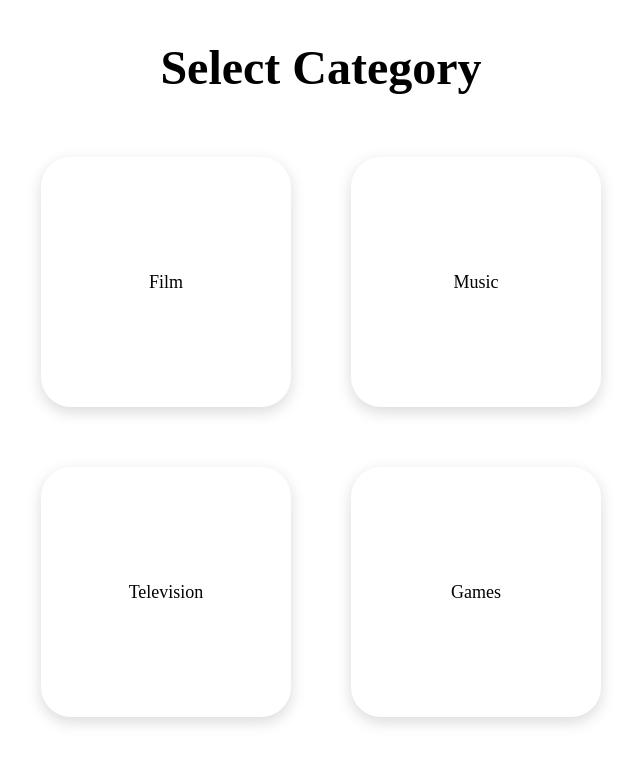
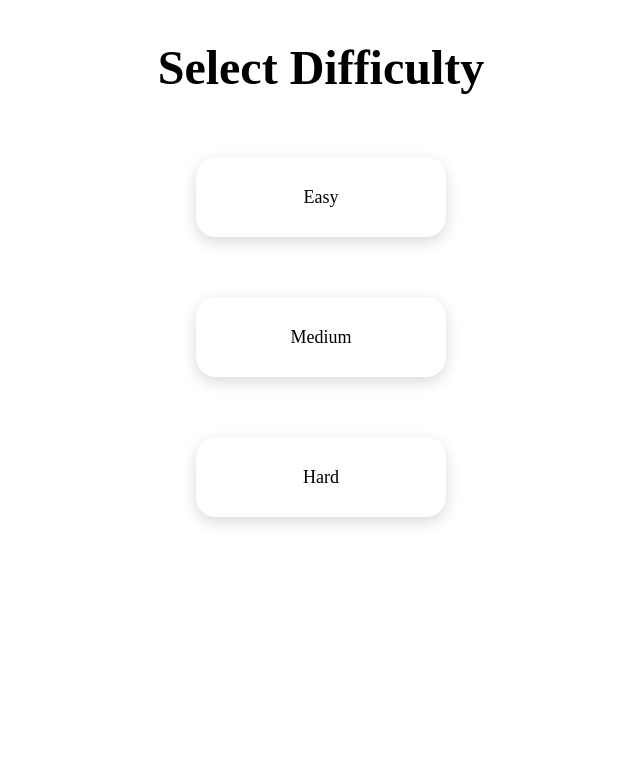
Before and after one commit to ceosss/quiz, a React (Create React App) app: page / in a window 1280 px wide. Shown: the top 764 px of the page, without its empty margins (319-959 px from the left). Built offline with nearby package versions, Linux system fonts and the light colour scheme.

Commit message:
NEW: Select Difficulty

```diff
--- a/src/App.tsx
+++ b/src/App.tsx
@@ -1,11 +1,13 @@
 import React from "react";
 import Options from "./Components/Options/Options";
+import Difficulty from "./Components/Difficulty/Difficulty";
 import "./App.css";
 
 const App = () => {
   return (
     <div>
-      <Options />
+      {/* <Options /> */}
+      <Difficulty />
     </div>
   );
 };
--- /dev/null
+++ b/src/Components/Difficulty/Difficulty.css
@@ -0,0 +1,54 @@
+.difficulty {
+  display: -webkit-box;
+  display: -ms-flexbox;
+  display: flex;
+  -webkit-box-orient: vertical;
+  -webkit-box-direction: normal;
+      -ms-flex-direction: column;
+          flex-direction: column;
+  -webkit-box-align: center;
+      -ms-flex-align: center;
+          align-items: center;
+  -webkit-box-pack: center;
+      -ms-flex-pack: center;
+          justify-content: center;
+}
+
+.difficulty div {
+  display: -webkit-box;
+  display: -ms-flexbox;
+  display: flex;
+  -webkit-box-orient: vertical;
+  -webkit-box-direction: normal;
+      -ms-flex-direction: column;
+          flex-direction: column;
+}
+
+.difficulty div div {
+  width: 250px;
+  height: 80px;
+  display: -webkit-box;
+  display: -ms-flexbox;
+  display: flex;
+  -webkit-box-pack: center;
+      -ms-flex-pack: center;
+          justify-content: center;
+  -webkit-box-align: center;
+      -ms-flex-align: center;
+          align-items: center;
+  border-radius: 20px;
+  -webkit-box-shadow: 0 5px 15px rgba(0, 0, 0, 0.15);
+          box-shadow: 0 5px 15px rgba(0, 0, 0, 0.15);
+  margin: 30px;
+  font-size: 18px;
+  -webkit-transition: 400ms ease-in-out;
+  transition: 400ms ease-in-out;
+  cursor: pointer;
+}
+
+.difficulty div div:hover {
+  -webkit-box-shadow: 0 5px 15px #6800fa;
+          box-shadow: 0 5px 15px #6800fa;
+  font-size: 22px;
+}
+/*# sourceMappingURL=Difficulty.css.map */
--- /dev/null
+++ b/src/Components/Difficulty/Difficulty.scss
@@ -0,0 +1,27 @@
+.difficulty {
+    display: flex;
+    flex-direction: column;
+    align-items: center;
+    justify-content: center;
+    div {
+        display: flex;
+        flex-direction: column;
+        div {
+            width: 250px;
+            height: 80px;
+            display: flex;
+            justify-content: center;
+            align-items: center;
+            border-radius: 20px;
+            box-shadow: 0 5px 15px rgba(0, 0, 0, 0.15);
+            margin: 30px;
+            font-size: 18px;
+            transition: 400ms ease-in-out;
+            cursor: pointer;
+            &:hover {
+                box-shadow: 0 5px 15px #6800fa;
+                font-size: 22px;
+            }
+        }
+    }
+}
--- /dev/null
+++ b/src/Components/Difficulty/Difficulty.tsx
@@ -0,0 +1,17 @@
+import React from "react";
+import "./Difficulty.css";
+
+const Difficulty = () => {
+  return (
+    <div className="difficulty">
+      <h1>Select Difficulty</h1>
+      <div>
+        <div className="easy">Easy</div>
+        <div className="medium">Medium</div>
+        <div className="hard">Hard</div>
+      </div>
+    </div>
+  );
+};
+
+export default Difficulty;
```
Also changed, not shown: 2 other files (tests, documents, lock files or other folders).
